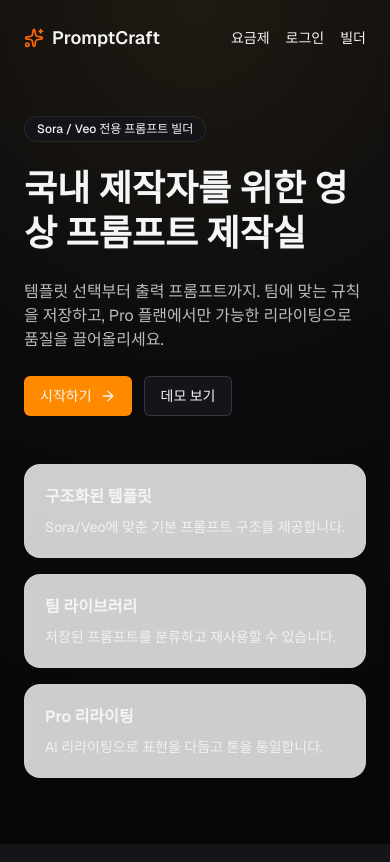
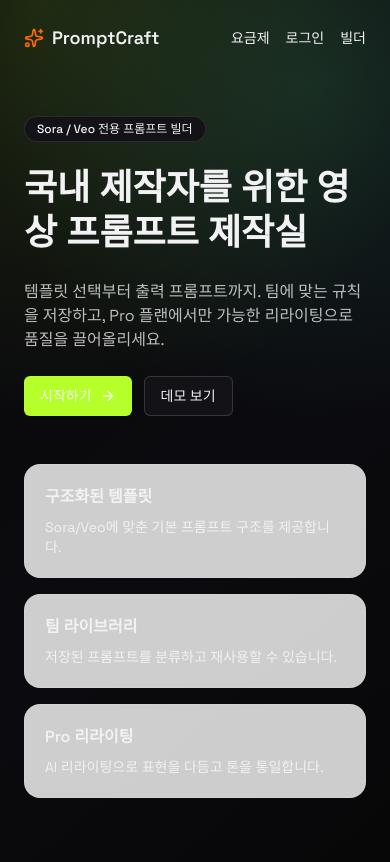
Before and after one commit to bizpect/promptcraft, a Next.js app: page / in a window 390 px wide. Built offline with nearby package versions, Linux system fonts and the light colour scheme; no server answers.

Commit message:
feat: overhaul global theme and app layout

```diff
--- a/src/app/app/layout.tsx
+++ b/src/app/app/layout.tsx
@@ -17,31 +17,48 @@ export default async function AppLayout({
     profile?.display_name ?? profile?.email ?? user.email ?? null;
 
   return (
-    <div className="min-h-screen bg-white">
-      <header className="border-b border-black/10 bg-white">
+    <div className="app-shell">
+      <header className="border-b border-white/10 bg-black/70 backdrop-blur">
         <div className="mx-auto flex w-full max-w-6xl items-center justify-between px-6 py-4">
-          <Link href="/" className="text-lg font-semibold">
+          <Link href="/" className="text-xs font-semibold uppercase tracking-[0.3em]">
             PromptCraft
           </Link>
           <UserMenu email={userLabel} />
         </div>
       </header>
-      <div className="mx-auto grid w-full max-w-6xl gap-6 px-6 py-8 md:grid-cols-[200px_1fr]">
-        <nav className="flex flex-col gap-3 text-sm">
-          <Link href="/app/builder" className="hover:text-orange-600">
+      <div className="mx-auto grid w-full max-w-6xl gap-8 px-6 py-10 md:grid-cols-[220px_1fr]">
+        <aside className="rounded-2xl border border-white/10 bg-[var(--surface)] p-4">
+          <p className="text-[11px] uppercase tracking-[0.32em] text-white/50">
+            Workspace
+          </p>
+          <nav className="mt-4 flex flex-col gap-2 text-sm">
+            <Link
+              href="/app/builder"
+              className="rounded-lg border border-white/10 px-3 py-2 text-white/70 transition hover:border-[var(--accent)]/60 hover:text-[var(--accent)]"
+            >
               빌더
             </Link>
-          <Link href="/app/library" className="hover:text-orange-600">
+            <Link
+              href="/app/library"
+              className="rounded-lg border border-white/10 px-3 py-2 text-white/70 transition hover:border-[var(--accent)]/60 hover:text-[var(--accent)]"
+            >
               라이브러리
             </Link>
-          <Link href="/app/billing" className="hover:text-orange-600">
+            <Link
+              href="/app/billing"
+              className="rounded-lg border border-white/10 px-3 py-2 text-white/70 transition hover:border-[var(--accent)]/60 hover:text-[var(--accent)]"
+            >
               결제/플랜
             </Link>
-          <Link href="/app/profile" className="hover:text-orange-600">
+            <Link
+              href="/app/profile"
+              className="rounded-lg border border-white/10 px-3 py-2 text-white/70 transition hover:border-[var(--accent)]/60 hover:text-[var(--accent)]"
+            >
               프로필
             </Link>
           </nav>
-        <main className="rounded-2xl border border-black/10 bg-white p-6">
+        </aside>
+        <main className="page rounded-3xl border border-white/10 bg-[var(--surface)]/90 p-6 shadow-[0_0_0_1px_rgba(255,255,255,0.02),0_30px_80px_rgba(0,0,0,0.5)]">
           {children}
         </main>
       </div>
--- a/src/app/globals.css
+++ b/src/app/globals.css
@@ -1,31 +1,67 @@
 @import "tailwindcss";
 
 :root {
-  --background: #0b0b0d;
-  --foreground: #f5f5f7;
-  --accent: #ff8a00;
-  --surface: #151519;
-  --surface-2: #1c1c22;
-  --border: rgba(255, 255, 255, 0.08);
+  --background: #09090b;
+  --foreground: #f2f2f5;
+  --accent: #b6ff2a;
+  --accent-2: #56f2c4;
+  --surface: #121217;
+  --surface-2: #1a1a20;
+  --border: rgba(255, 255, 255, 0.1);
   --muted: rgba(255, 255, 255, 0.62);
 }
 
 @theme inline {
   --color-background: var(--background);
   --color-foreground: var(--foreground);
-  --font-sans: var(--font-geist-sans);
-  --font-mono: var(--font-geist-mono);
+  --font-sans: var(--font-space-grotesk);
+  --font-mono: var(--font-plex-mono);
 }
 
 body {
-  background: radial-gradient(circle at top, #1f1a12 0%, #0b0b0d 45%, #060607 100%);
+  background:
+    radial-gradient(circle at 10% 0%, rgba(182, 255, 42, 0.12), transparent 45%),
+    radial-gradient(circle at 80% 10%, rgba(86, 242, 196, 0.12), transparent 40%),
+    linear-gradient(140deg, #09090b 0%, #0b0b0f 60%, #070708 100%);
   color: var(--foreground);
-  font-family: var(--font-geist-sans), system-ui, sans-serif;
+  font-family: var(--font-space-grotesk), "Space Grotesk", sans-serif;
+  min-height: 100vh;
+  position: relative;
 }
 
 a {
   color: inherit;
   text-decoration: none;
+}
+
+.app-shell {
+  min-height: 100vh;
+  background-image:
+    linear-gradient(rgba(255, 255, 255, 0.04) 1px, transparent 1px),
+    linear-gradient(90deg, rgba(255, 255, 255, 0.04) 1px, transparent 1px);
+  background-size: 80px 80px;
+  background-position: -10px -10px;
+}
+
+.page > * {
+  animation: fade-up 420ms ease both;
+}
+
+.page > *:nth-child(2) { animation-delay: 60ms; }
+.page > *:nth-child(3) { animation-delay: 120ms; }
+.page > *:nth-child(4) { animation-delay: 180ms; }
+.page > *:nth-child(5) { animation-delay: 240ms; }
+.page > *:nth-child(6) { animation-delay: 300ms; }
+
+@keyframes fade-up {
+  from {
+    opacity: 0;
+    transform: translateY(10px);
+  }
+  to {
+    opacity: 1;
+    transform: translateY(0);
+  }
 }
 
 input,
--- a/src/app/layout.tsx
+++ b/src/app/layout.tsx
@@ -1,15 +1,16 @@
 import type { Metadata } from "next";
-import { Geist, Geist_Mono } from "next/font/google";
+import { IBM_Plex_Mono, Space_Grotesk } from "next/font/google";
 import "./globals.css";
 
-const geistSans = Geist({
-  variable: "--font-geist-sans",
+const spaceGrotesk = Space_Grotesk({
+  variable: "--font-space-grotesk",
   subsets: ["latin"],
 });
 
-const geistMono = Geist_Mono({
-  variable: "--font-geist-mono",
+const plexMono = IBM_Plex_Mono({
+  variable: "--font-plex-mono",
   subsets: ["latin"],
+  weight: ["400", "500"],
 });
 
 export const metadata: Metadata = {
@@ -24,9 +25,7 @@ export default function RootLayout({
 }) {
   return (
     <html lang="ko">
-      <body
-        className={`${geistSans.variable} ${geistMono.variable} min-h-screen bg-white text-black antialiased`}
-      >
+      <body className={`${spaceGrotesk.variable} ${plexMono.variable} antialiased`}>
         {children}
       </body>
     </html>
```
Lines whose indentation alone changed are shown as unchanged.
